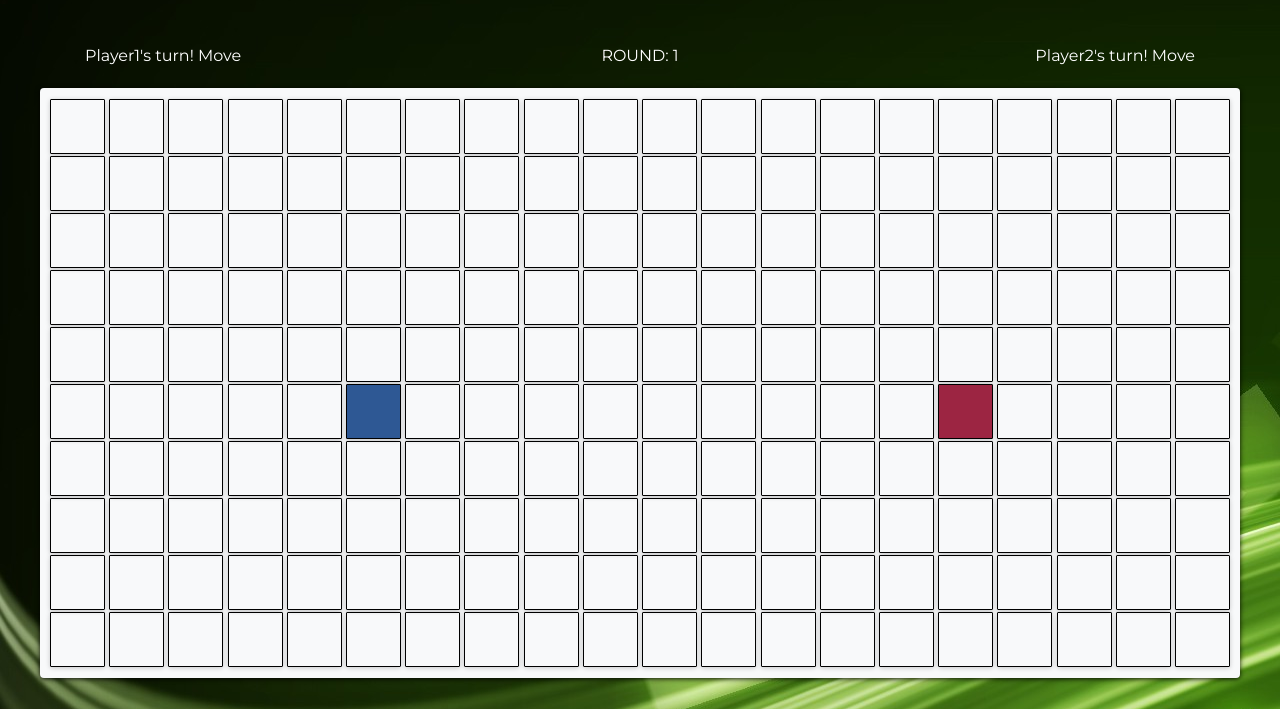
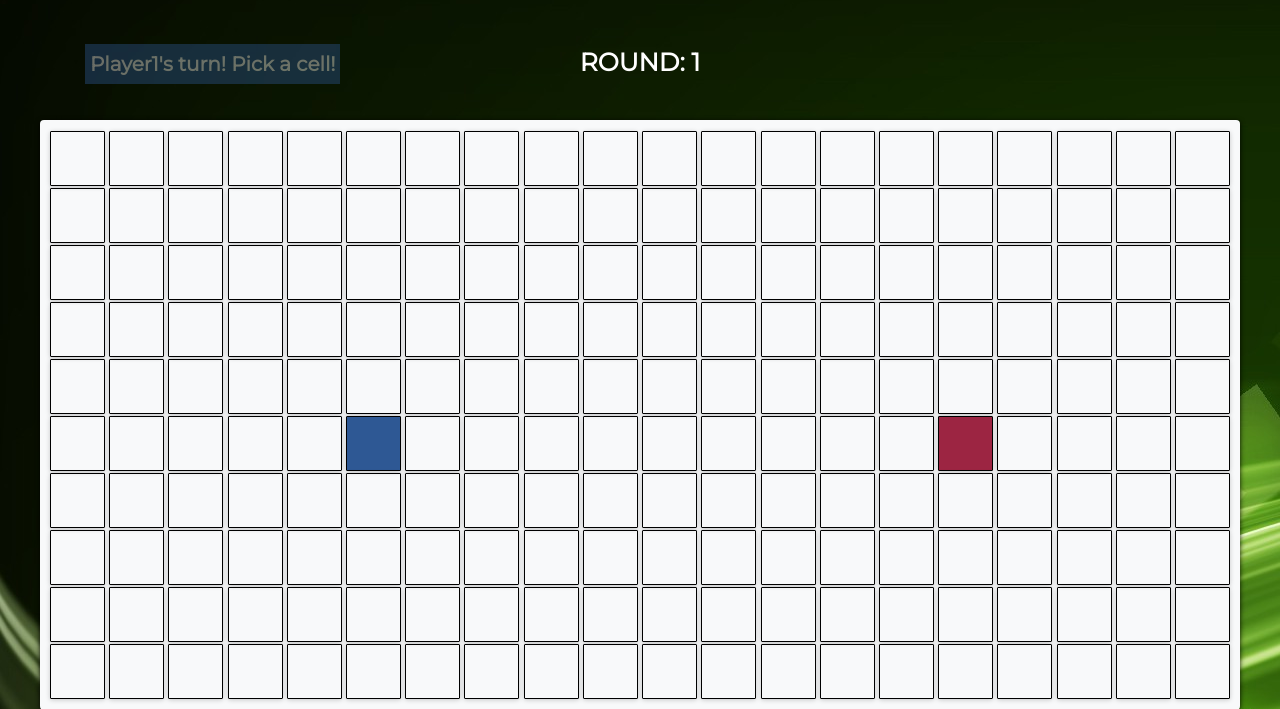
Before and after one commit to Spumi/-game-of-life-js-game, a Flask app: page /game in a window 1280 px wide. Shown: the part 92-801 px from the top of the page. Run offline with Flask 2, Linux system fonts and the light colour scheme; some libraries are stand-ins or nearby versions.

Commit message:
Add player display during the game

```diff
--- a/static/css/style.css
+++ b/static/css/style.css
@@ -86,5 +86,34 @@
 }
 
 #turn-nr {
+    font-weight: bold;
+    font-size: 25px;
+}
 
+#player1-turn {
+    font-weight: bold;
+    font-size: 20px;
+    padding: 5px;
+    background-color: #2e5894;
 }
+
+#player2-turn {
+    font-weight: bold;
+    font-size: 20px;
+    padding: 5px;
+    background-color: #9c2542;
+}
+
+.hide-player {
+    visibility: hidden;
+}
+
+.blink_me {
+  animation: blinker 2s linear infinite;
+}
+
+@keyframes blinker {
+  50% {
+    opacity: 0;
+  }
+}
--- a/static/js/game.js
+++ b/static/js/game.js
@@ -37,6 +37,25 @@
     let turnDisplay = document.getElementById('turn-nr');
         turnDisplay.innerHTML = 'ROUND: ' + String(parseInt(currentRound) + 1);
         return turnDisplay
+}
+
+
+function displayActualPlayer(player) {
+    let playerDisplays = document.getElementsByClassName('player-display');
+
+    if (parseInt(player) === 1) {
+        if (playerDisplays[0].classList.contains('hide-player')) {
+            playerDisplays[0].classList.remove('hide-player');
+            playerDisplays[1].classList.add('hide-player');
+        }
+    }
+    else if (parseInt(player) === 2) {
+        if (playerDisplays[1].classList.contains('hide-player')) {
+            playerDisplays[1].classList.remove('hide-player');
+            playerDisplays[0].classList.add('hide-player');
+        }
+    }
+    return playerDisplays
 }
 
 function initGameState(){
@@ -111,6 +130,8 @@
                 gameState[markedCellCoordinateX][markedCellCoordinateY].status = alive;
                 drawDisplay(gameState);
                 switchPlayer(click);
+                displayActualPlayer(currentPlayer);
+
 
                 if (currentRound == maxRound && click % 2 === 0) {
                     gameLogicWrapper(gameState);
--- a/templates/game.html
+++ b/templates/game.html
@@ -16,14 +16,14 @@
     </nav>
     <div class="container text-white pt-5 mt-5">
         <div class="row d-flex justify-content-between">
-            <div id="player1-turn" class="col d-flex justify-content-start">
-              Player1's turn! Move
+            <div class="col d-flex justify-content-start">
+              <p id="player1-turn" class="player-display blink_me" >Player1's turn! Pick a cell!</p>
             </div>
             <div id="turn-nr" class="col d-flex justify-content-center">
               ROUND: 1
             </div>
-            <div id="player2-turn" class="col d-flex justify-content-end">
-              Player2's turn! Move
+            <div class="col d-flex justify-content-end">
+              <p id="player2-turn" class="player-display blink_me hide-player" >Player2's turn! Pick a cell!</p>
             </div>
          </div>
     </div>
```
